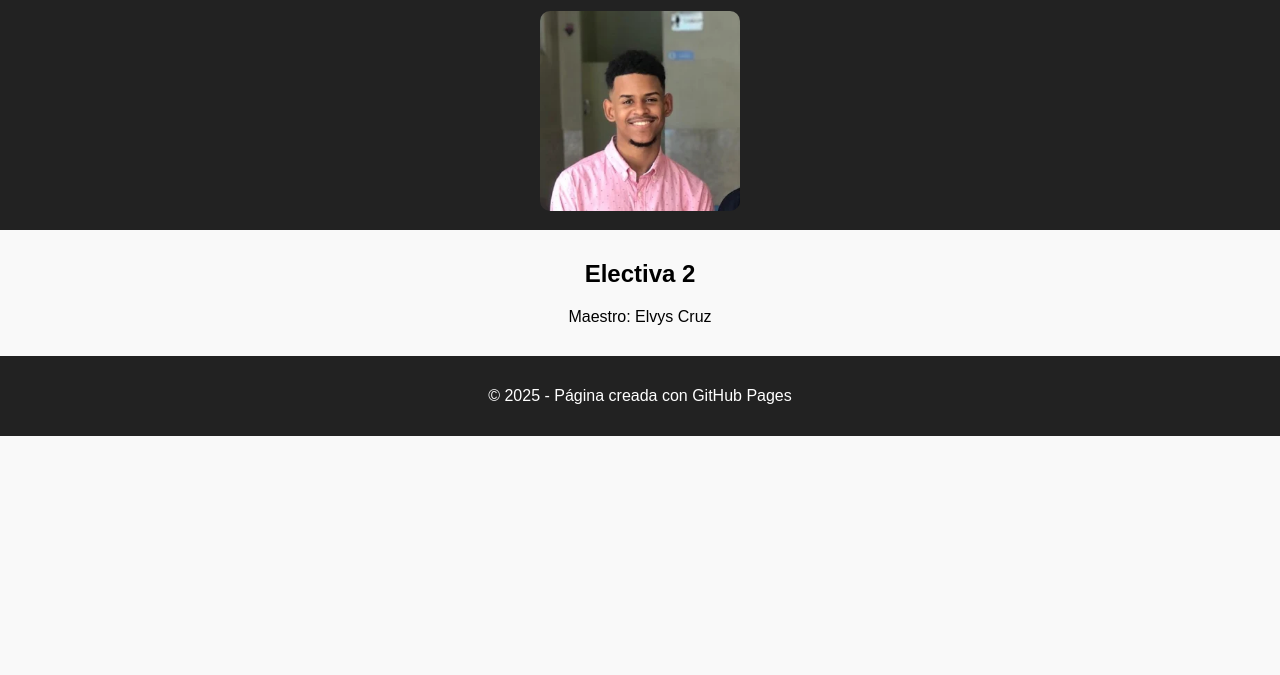
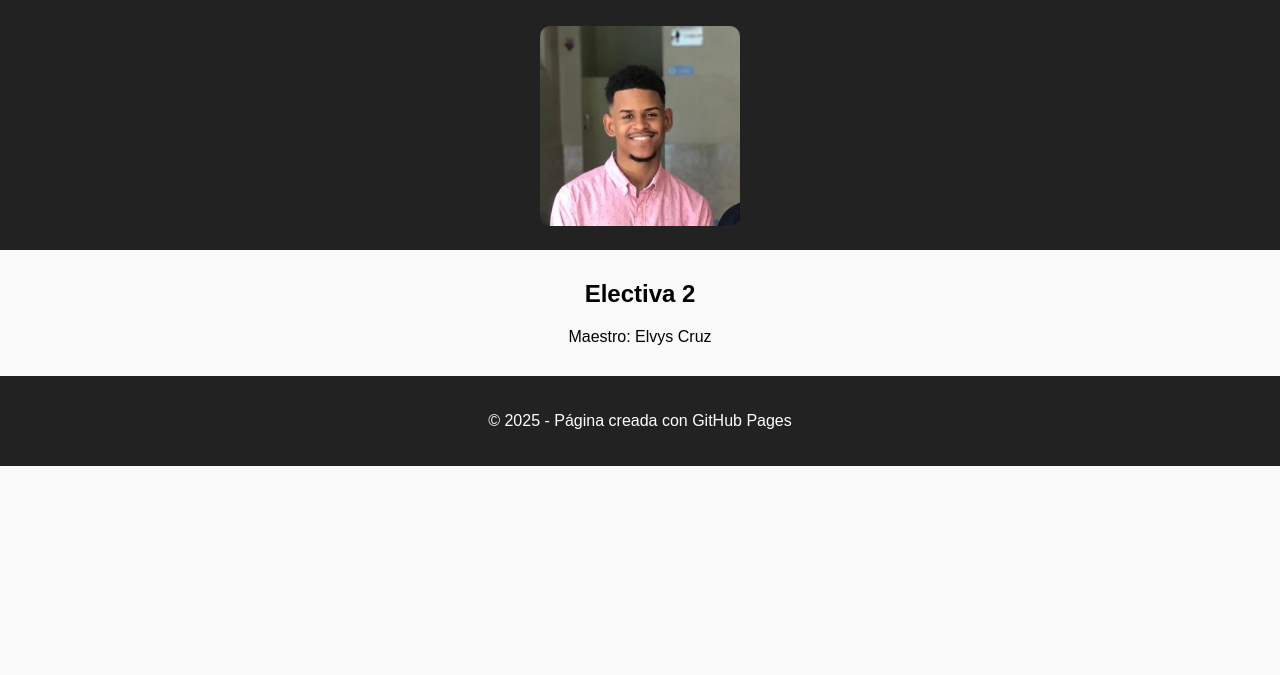
Before and after one commit to RomyVSoto/romyvaldez.github.io, a plain HTML site: page index.html in a window 1280 px wide. Shown: the part 125-800 px from the top of the page. Drawn offline with Linux system fonts and the light colour scheme.

Commit message:
Update style.css

```diff
--- a/style.css
+++ b/style.css
@@ -1,15 +1,15 @@
 body {
   font-family: Arial, sans-serif;
-  text-align: center;
   margin: 0;
   padding: 0;
   background-color: #f9f9f9;
+  text-align: center;
 }
 
 header, footer {
   background-color: #222;
   color: white;
-  padding: 15px 0;
+  padding: 20px 0;
 }
 
 section {
@@ -19,4 +19,5 @@ section {
 img {
   width: 200px;
   border-radius: 10px;
+  margin-top: 10px;
 }
```
